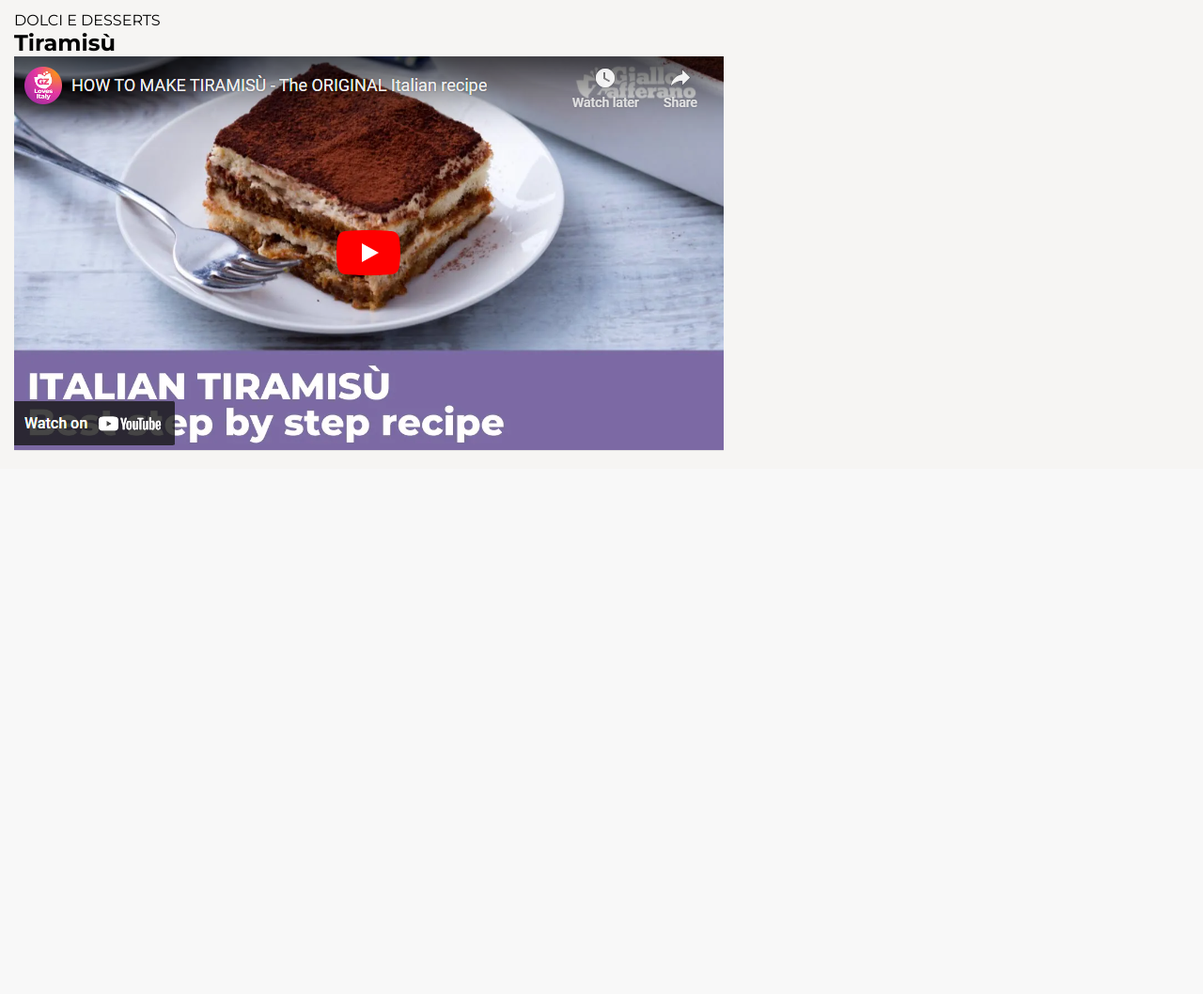
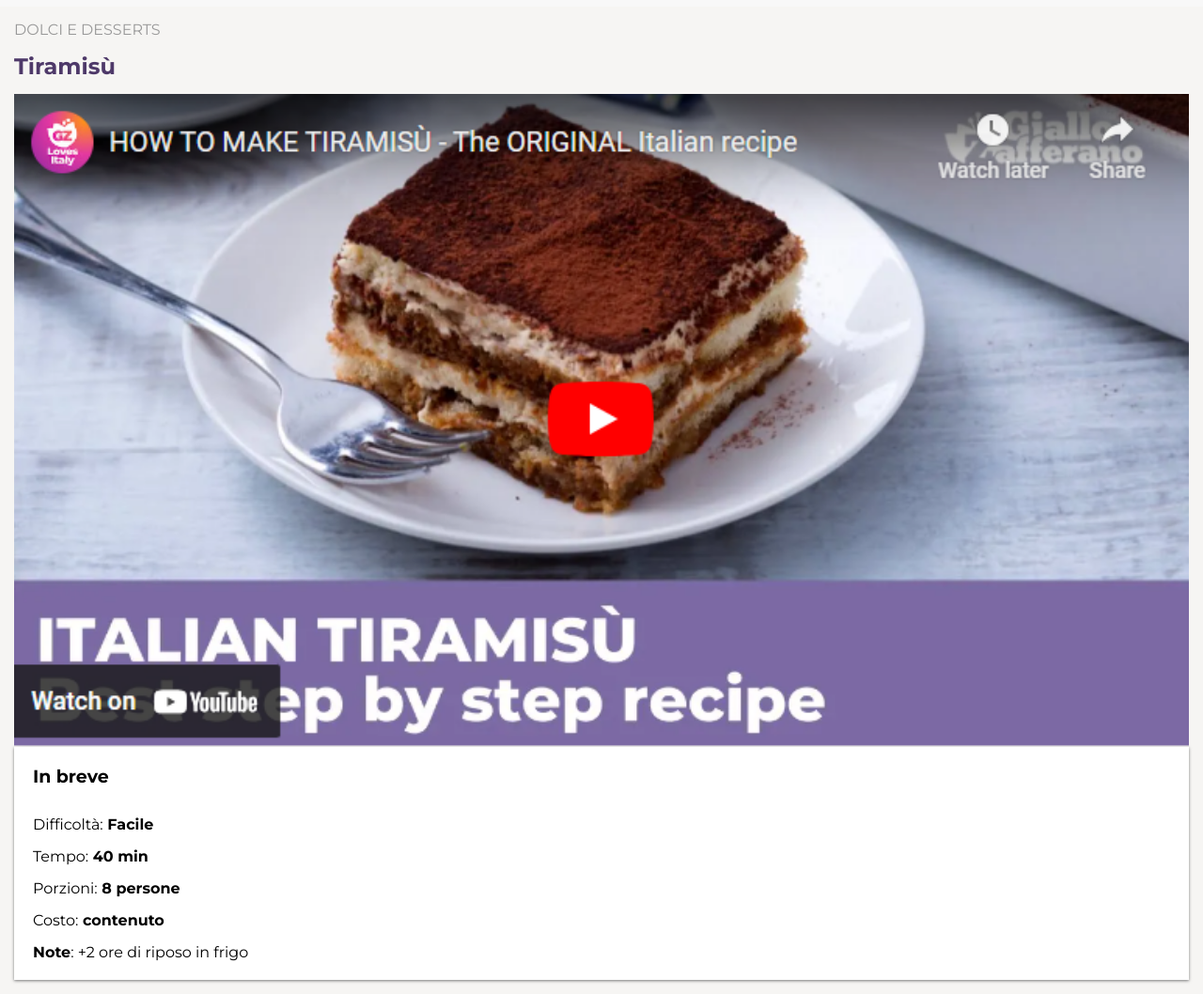
Before and after one commit to Deni0012/htmlcss-responsive-layout, a plain HTML site: page index.html in a window 1280 px wide. Shown: the part 62-1120 px from the top of the page at 94% size. Before the commit the page ends 800 px from the top, so only its background shows below. Drawn offline with Linux system fonts and the light colour scheme.

Commit message:
feat: section-info creata

```diff
--- a/css/style.css
+++ b/css/style.css
@@ -16,6 +16,7 @@ header h1 {
     text-align: center;
     font-family: 'Nerko One', cursive;
     font-weight: 400;
+    font-size: 40px;
 }
 
 .title-info {
@@ -27,7 +28,35 @@ main {
     background-color: #f6f5f3;
 }
 
+.recipe-title p {
+    color: #999999;
+}
+
 .recipe-title h2 {
     font-size: 24px;
     text-align: left;
+    margin-bottom: 15px;
+    margin-top: 15px;
+    color: #4e3969;
 }
+
+.recipe-image .image-container img {
+    width: 100%;
+    display: block;
+}
+
+.recipe-info {
+    background-color: #ffffff;
+    display: flex;
+    flex-direction: column;
+    gap: 15px;
+    padding: 20px;
+    box-shadow: 0px 1px 3px #777;
+}
+
+.recipe-info .subtitle {
+    display: flex;
+    margin-bottom: 15px;
+    font-size: 19px;
+
+}
--- a/index.html
+++ b/index.html
@@ -28,8 +28,16 @@
         </section>
         <section class="recipe-image">
             <div class="image-container">
-               <img src="img/image (10).png" alt="Tiramisù Video">
+               <img src="img/video-tiramisù.png" alt="Tiramisù Video">
             </div>
+            <section class="recipe-info">
+                <p class="subtitle"><strong> In breve</strong></p>
+                <p>Difficoltà:<strong> Facile</strong></p>
+                <p>Tempo:<strong> 40 min</strong></p>
+                <p>Porzioni:<strong> 8 persone</strong></p>
+                <p>Costo:<strong> contenuto</strong></p>
+                <p><strong>Note</strong>: +2 ore di riposo in frigo</p>
+            </section>
         </section>
      </main>
     <!-- /Corpo del file -->
```
Also changed, not shown: img/video-tiramisù.png (added).
